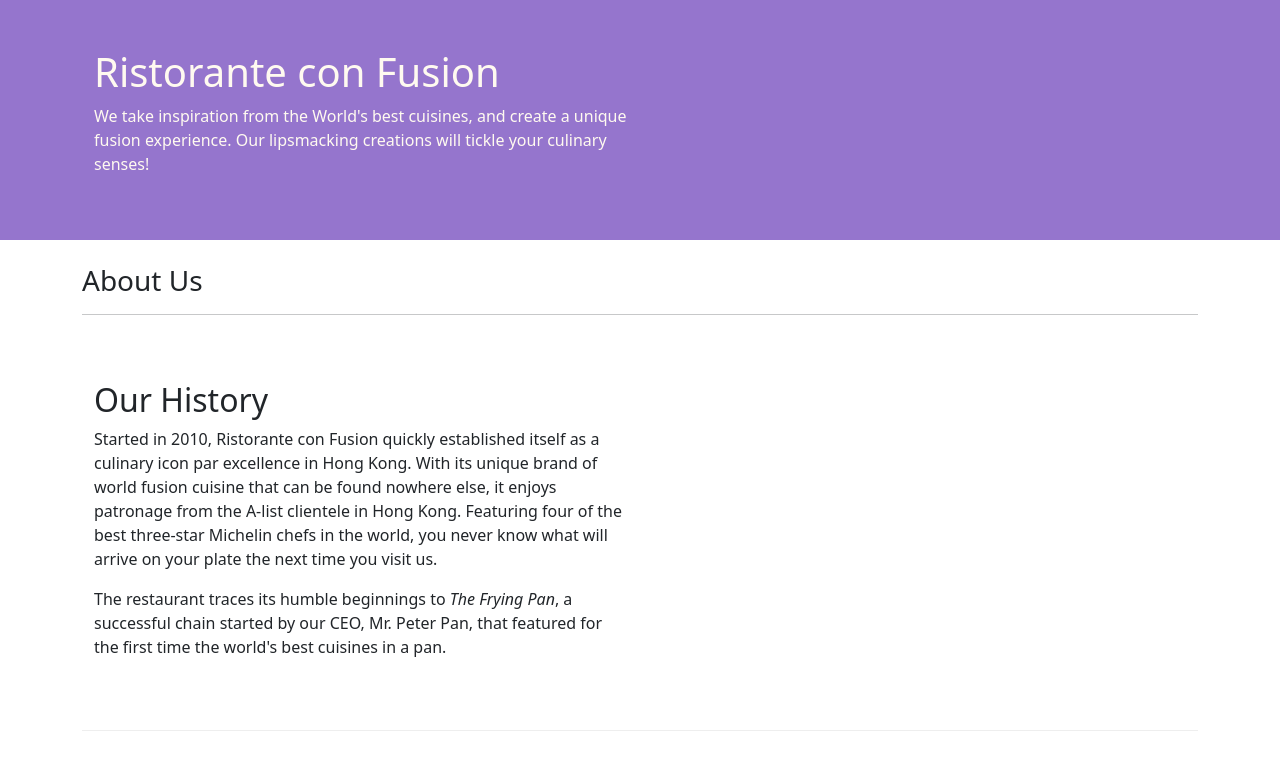
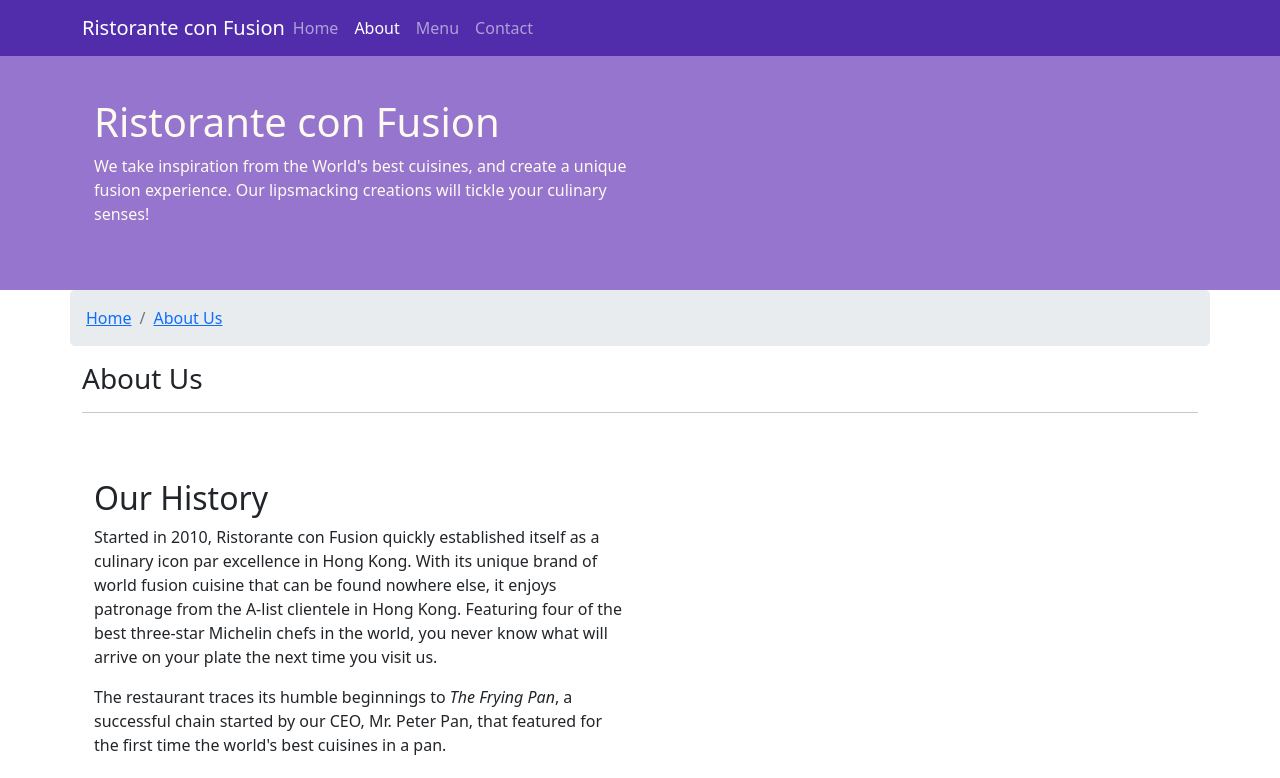
Before and after one commit to vishwaksena-dingari/Responsive-Hotel-Website, a website: page aboutus.html in a window 1280 px wide. Shown: the top 778 px of the page. Drawn offline with nearby package versions, Linux system fonts and the light colour scheme.

Commit message:
Navbar and Breadcrumbs

```diff
--- a/aboutus.html
+++ b/aboutus.html
@@ -11,12 +11,27 @@
     <link rel="stylesheet" href="node_modules/bootstrap/dist/css/bootstrap.min.css">
     <link rel="stylesheet" href="css/styles.css">
     <title>Ristorante Con Fusion: About Us</title>
-
 </head>
 
 <body>
+    <nav class="navbar navbar-dark navbar-expand-sm fixed-top">
+        <div class="container">
+            <button class="navbar-toggler" type="button" data-bs-toggle="collapse" data-bs-target="#Navbar">
+                <span class="navbar-toggler-icon"></span>
+            </button>
+            <a class="navbar-brand me-auto" href="./index.html">Ristorante con Fusion</a>
+            <div class="collapse navbar-collapse" id="Navbar">
+                <ul class="navbar-nav me-auto">
+                    <li class="nav-item"><a class="nav-link" href="./index.html">Home</a></li>
+                    <li class="nav-item"><a class="nav-link active" href="#">About</a></li>
+                    <li class="nav-item"><a class="nav-link" href="#">Menu</a></li>
+                    <li class="nav-item"><a class="nav-link" href="#">Contact</a></li>
+                </ul>
+            </div>
+        </div>
+    </nav>
 
-    <header class="p-5 mb-4 jumbotron">
+    <header class="p-5 jumbotron-custom">
         <div class="container">
             <div class="row row-header">
                 <div class="col-12 col-sm-6">
@@ -32,6 +47,10 @@
 
     <div class="container">
         <div class="row">
+            <ol class="col-12 breadcrumb p-3 rounded-3 breadcrumb-custom-background">
+                <li class="breadcrumb-item"><a href="./index.html">Home</a></li>
+                <li class="breadcrumb-item active"><a href="#">About Us</a></li>
+            </ol>
             <div class="col">
                 <h3>About Us</h3>
                 <hr>
@@ -58,7 +77,8 @@
             <div class="col-12">
                 <h2>Corporate Leadership</h2>
                 <h3>Peter Pan <small>Chief Epicurious Officer</small></h3>
-                <p class="d-none d-sm-block">Our CEO, Peter, credits his hardworking East Asian immigrant parents who undertook the arduous
+                <p class="d-none d-sm-block">Our CEO, Peter, credits his hardworking East Asian immigrant parents who
+                    undertook the arduous
                     journey to the shores of America with the intention of giving their children the best future. His
                     mother's wizardy in the kitchen whipping up the tastiest dishes with whatever is available
                     inexpensively at the supermarket, was his first inspiration to create the fusion cuisines for which
@@ -66,18 +86,21 @@
                     restaurant, pioneering cross-cultural culinary connections.
                 </p>
                 <h3>Dhanasekaran Witherspoon <small>Chief Food Officer</small></h3>
-                <p class="d-none d-sm-block">Our CFO, Danny, as he is affectionately referred to by his colleagues, comes from a long established
+                <p class="d-none d-sm-block">Our CFO, Danny, as he is affectionately referred to by his colleagues,
+                    comes from a long established
                     family tradition in farming and produce. His experiences growing up on a farm in the Australian
                     outback gave him great appreciation for varieties of food sources. As he puts it in his own words,
                     <em>Everything that runs, wins, and everything that stays, pays!</em>
                 </p>
                 <h3>Agumbe Tang <small>Chief Taste Officer</small></h3>
-                <p class="d-none d-sm-block">Blessed with the most discerning gustatory sense, Agumbe, our CTO, personally ensures that every dish
+                <p class="d-none d-sm-block">Blessed with the most discerning gustatory sense, Agumbe, our CTO,
+                    personally ensures that every dish
                     that we serve meets his exacting tastes. Our chefs dread the tongue lashing that ensues if their
                     dish does not meet his exacting standards. He lives by his motto, <em>You click only if you survive
                         my lick.</em></p>
                 <h3>Alberto Somayya <small>Executive Chef</small></h3>
-                <p class="d-none d-sm-block">Award winning three-star Michelin chef with wide International experience having worked closely with
+                <p class="d-none d-sm-block">Award winning three-star Michelin chef with wide International experience
+                    having worked closely with
                     whos-who in the culinary world, he specializes in creating mouthwatering Indo-Italian fusion
                     experiences. He says, <em>Put together the cuisines from the two craziest cultures, and you get a
                         winning hit! Amma Mia!</em></p>
@@ -92,7 +115,7 @@
                 <div class="col-4 offset-1 col-sm-2">
                     <h5>Links</h5>
                     <ul class="list-unstyled">
-                        <li><a href="#">Home</a></li>
+                        <li><a href="./index.html">Home</a></li>
                         <li><a href="#">About</a></li>
                         <li><a href="#">Menu</a></li>
                         <li><a href="#">Contact</a></li>
@@ -127,7 +150,10 @@
             </div>
         </div>
     </footer>
-
+    <!-- jQuery first, then Popper.js, then Bootstrap JS. -->
+    <script src="node_modules/jquery/dist/jquery.slim.min.js"></script>
+    <script src="node_modules/popper.js/dist/umd/popper.min.js"></script>
+    <script src="node_modules/bootstrap/dist/js/bootstrap.min.js"></script>
 </body>
 
 </html>
--- a/css/styles.css
+++ b/css/styles.css
@@ -16,7 +16,8 @@
     padding: 20px 0px 20px 0px;
 }
 
-.jumbotron {
+/* ############################## */
+.jumbotron-custom {
     padding: 70px 30px 70px 30px;
     margin: 0px auto;
     background-color: #9575cd;
@@ -28,3 +29,17 @@
     margin: 0px;
     color: #0f0f0f;
 }
+
+body {
+    padding: 50px 0px 0px 0px;
+    z-index: 0;
+}
+
+.navbar-dark {
+    background-color: #512dab;
+}
+
+/* ############################# */
+.breadcrumb-custom-background {
+    background-color: #e9ecef;
+}
```
Also changed, not shown: changes.txt (+7 -0 lines), index.html (+18 -2 lines).
